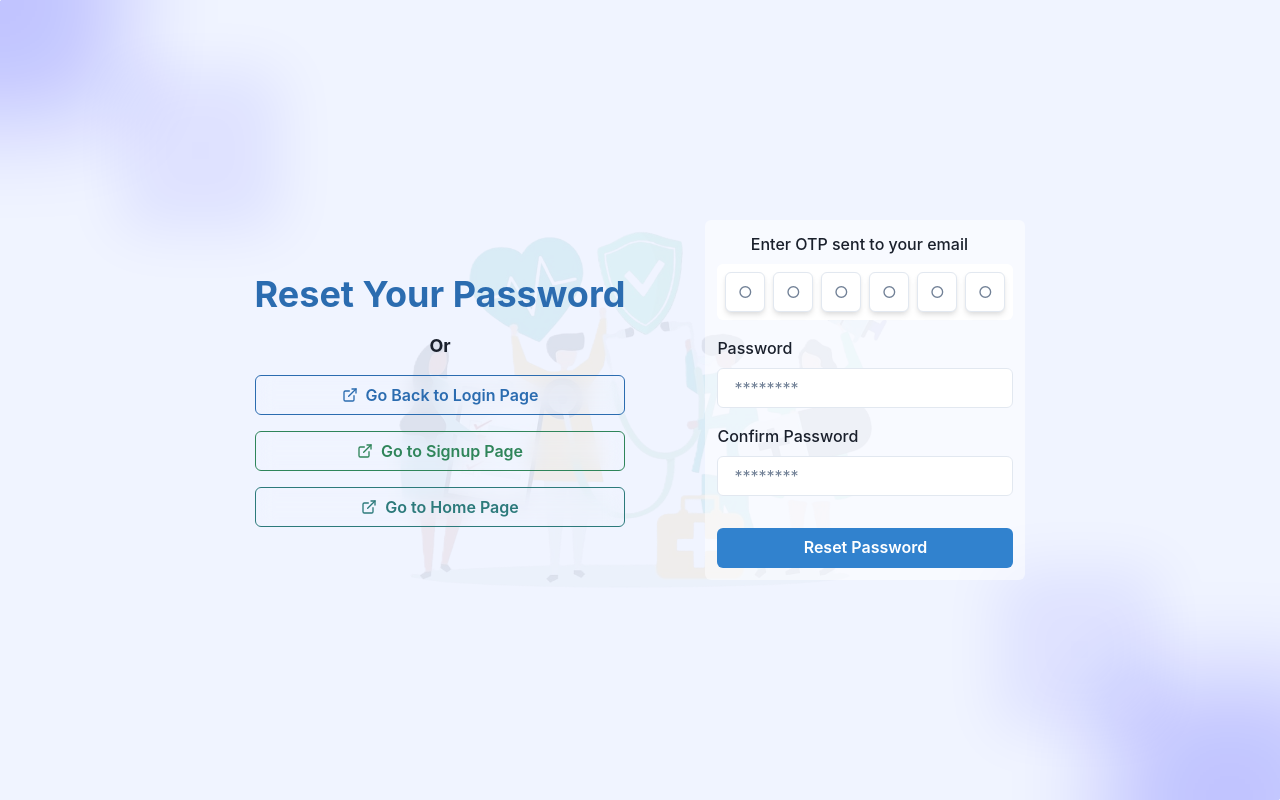
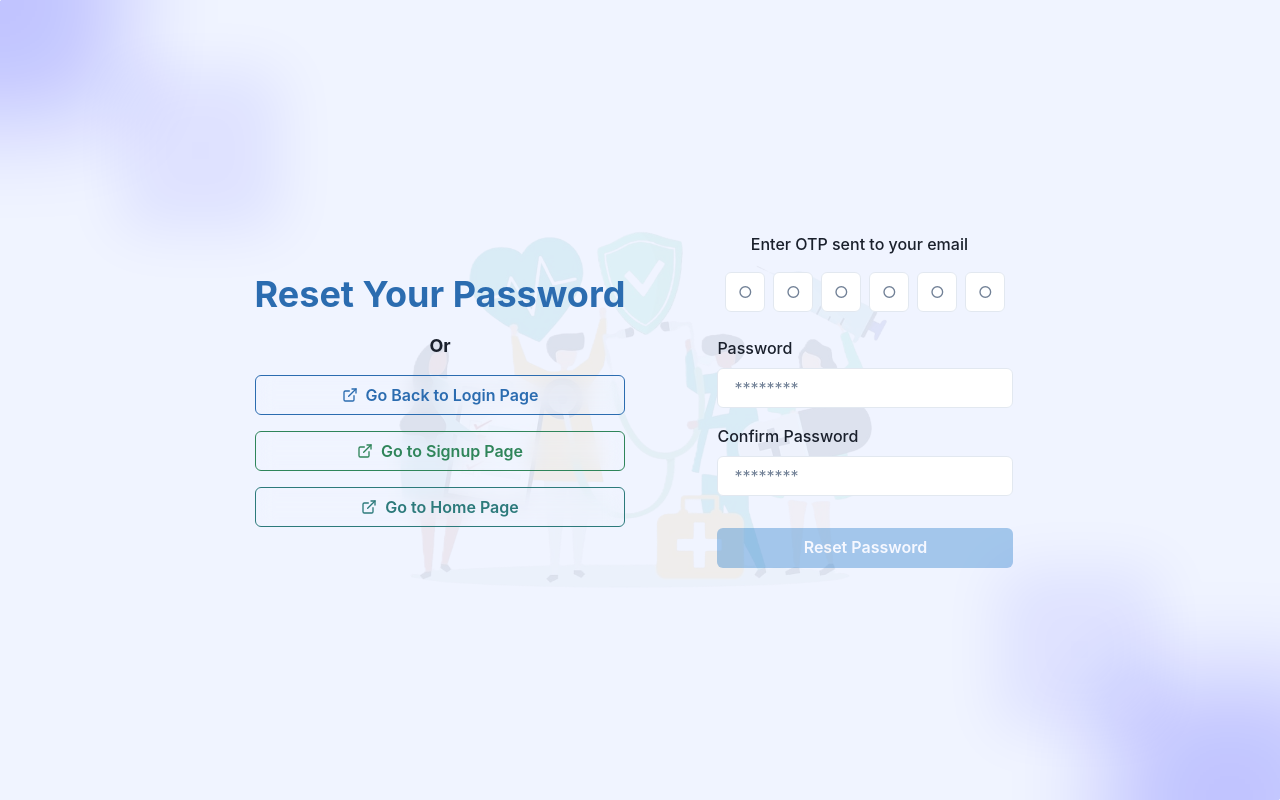
Before and after one commit to springboardmentor-104/HealthCheckPro_Infosys_Internship_Oct2024_Team_01, a React (Vite) app in the folder frontend/: page /reset-pass/1 in a window 1280 px wide. Built offline with nearby package versions, Linux system fonts and the light colour scheme.

Commit message:
Refactor error message in resetPassword.js and VerifyOTP.jsx

```diff
--- a/frontend/src/apis/resetPassword.js
+++ b/frontend/src/apis/resetPassword.js
@@ -33,7 +33,7 @@ const useResetPassword = () => {
                 .catch((err) => {
                     toast({
                         title: 'Password Reset Failed',
-                        description: err.response.data.message,
+                        description: err.response.data.error,
                         status: 'error',
                         duration: 5000,
                         isClosable: true
--- a/frontend/src/components/VerifyOTP.jsx
+++ b/frontend/src/components/VerifyOTP.jsx
@@ -9,14 +9,14 @@ const VerifyOTP = ({ setOTP }) => {
     return (
         <FormControl>
             <FormLabel textAlign="center">Enter OTP sent to your email</FormLabel>
-            <HStack  bgColor={inputBg} p={2} rounded="md" justify="center">
+            <HStack   p={2} rounded="md" justify="center">
                 <PinInput onChange={(value) => setOTP(value)}>
-                    <PinInputField boxShadow="md" />
-                    <PinInputField boxShadow="md" />
-                    <PinInputField boxShadow="md" />
-                    <PinInputField boxShadow="md" />
-                    <PinInputField boxShadow="md" />
-                    <PinInputField boxShadow="md" />
+                    <PinInputField bgColor={inputBg}  />
+                    <PinInputField bgColor={inputBg}  />
+                    <PinInputField bgColor={inputBg}  />
+                    <PinInputField bgColor={inputBg}  />
+                    <PinInputField bgColor={inputBg}  />
+                    <PinInputField bgColor={inputBg}  />
                 </PinInput>
             </HStack>
         </FormControl>
--- a/frontend/src/pages/ResetPassword.jsx
+++ b/frontend/src/pages/ResetPassword.jsx
@@ -4,6 +4,7 @@ import {
     Button,
     Flex,
     FormControl,
+    FormHelperText,
     FormLabel,
     Heading,
     Image,
@@ -20,6 +21,7 @@ import useOTP from '../apis/otp';
 import useResetPassword from '../apis/resetPassword';
 import useCustomTheme from '../hooks/useCustomTheme';
 import authbg from '/authbg.png';
+import validator from 'validator';
 
 
 const ResetPassword = () => {
@@ -29,16 +31,18 @@ const ResetPassword = () => {
 
     const { bodyBg, inputBg, authBg } = useCustomTheme();
     const { email } = useParams();
-    const { resetPassword, error,loading } = useResetPassword();
-    const { verifyOTPAction,loading:otpLoading } = useOTP();
+    const { resetPassword, error, loading } = useResetPassword();
+    const { verifyOTPAction, loading: otpLoading } = useOTP();
 
 
     const handleSubmit = async () => {
+
+
         await verifyOTPAction(email, otp)
-        .then((res) => {
-            res && resetPassword(email, password, confirmPassword);
-        }
-        );
+            .then((res) => {
+                res && resetPassword(email, password, confirmPassword);
+            }
+            );
     };
 
     return (
@@ -98,10 +102,8 @@ const ResetPassword = () => {
                 borderRadius="md"
                 zIndex={3}
             >
-                <Stack maxWidth="100%" minWidth="200px" spacing={4} p={3} rounded="md" bgColor={{
-                    base: "transparent", md: `${authBg}80`
-                }}>
-                    <VerifyOTP setOTP={setOTP}/>
+                <Stack maxWidth="100%" minWidth="200px" spacing={4} p={3} >
+                    <VerifyOTP setOTP={setOTP} />
                     <FormControl id="password" isInvalid={!password && error}>
                         <FormLabel>Password</FormLabel>
                         <Input
@@ -114,6 +116,15 @@ const ResetPassword = () => {
                             value={password}
                             onChange={(e) => setPassword(e.target.value)}
                         />
+                        {
+                            password && !validator.isStrongPassword(password) && <FormHelperText
+                                color="red.500"
+
+                            >
+                                Password must contain at least 8 characters, one uppercase letter, one lowercase letter, one number and one special character
+                            </FormHelperText>
+
+                        }
                     </FormControl>
                     <FormControl id="confirmPassword" isInvalid={!confirmPassword && error}>
                         <FormLabel>Confirm Password</FormLabel>
@@ -126,9 +137,19 @@ const ResetPassword = () => {
                             placeholder="********"
                             value={confirmPassword}
                             onChange={(e) => setConfirmPassword(e.target.value)}
+
                         />
+                        {
+                            password && confirmPassword && password !== confirmPassword && <FormHelperText
+                                color="red.500"
+                                textAlign="right"
+                            >
+                                Passwords do not match
+                            </FormHelperText>}
                     </FormControl>
-                    <Button colorScheme="blue" width="full" mt={4} onClick={handleSubmit} isLoading={loading || otpLoading}>
+                    <Button isDisabled={
+                          !validator.isStrongPassword(password) || password !== confirmPassword
+                    } colorScheme="blue" width="full" mt={4} onClick={handleSubmit} isLoading={loading || otpLoading}>
                         Reset Password
                     </Button>
                 </Stack>
```
